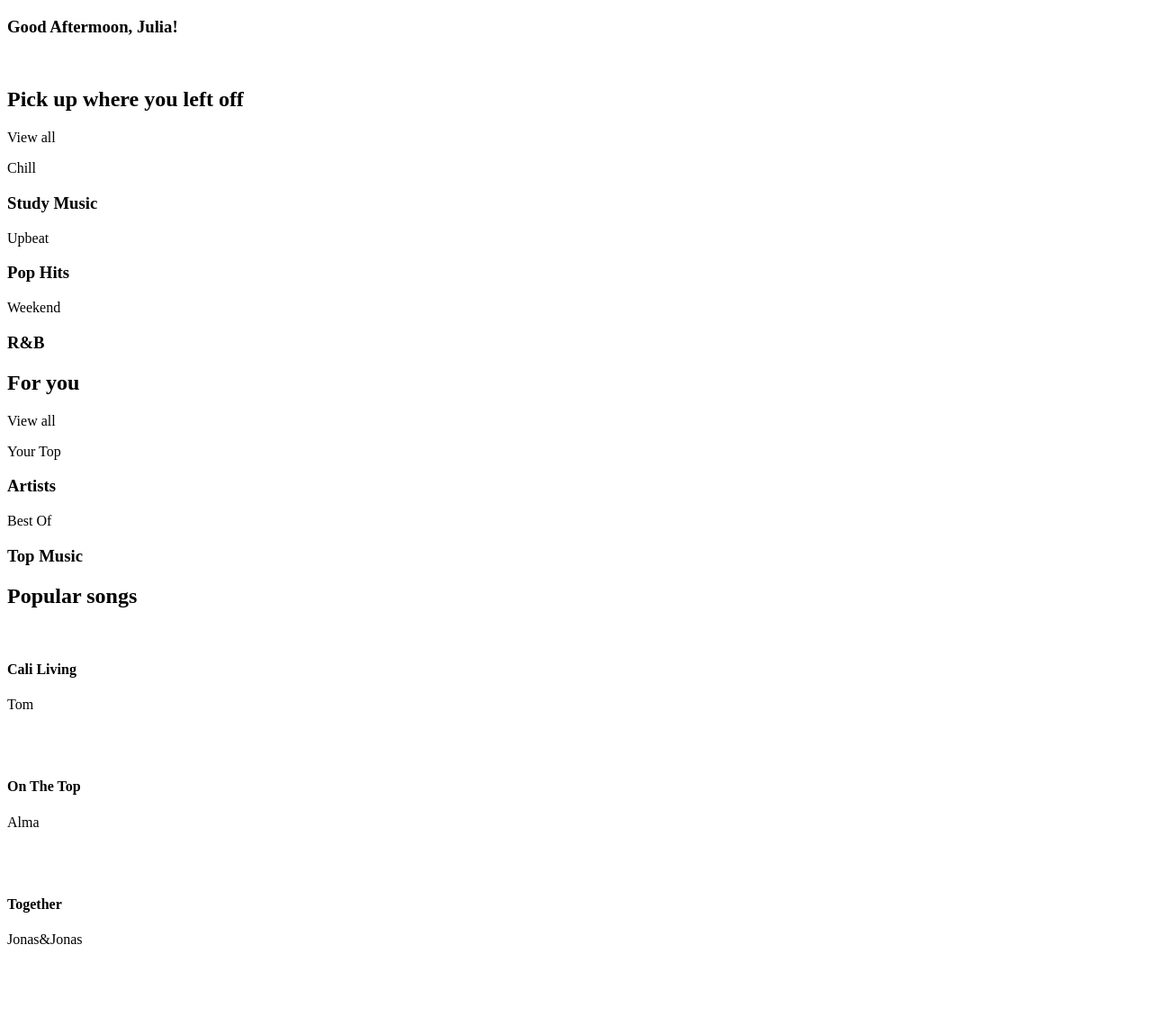
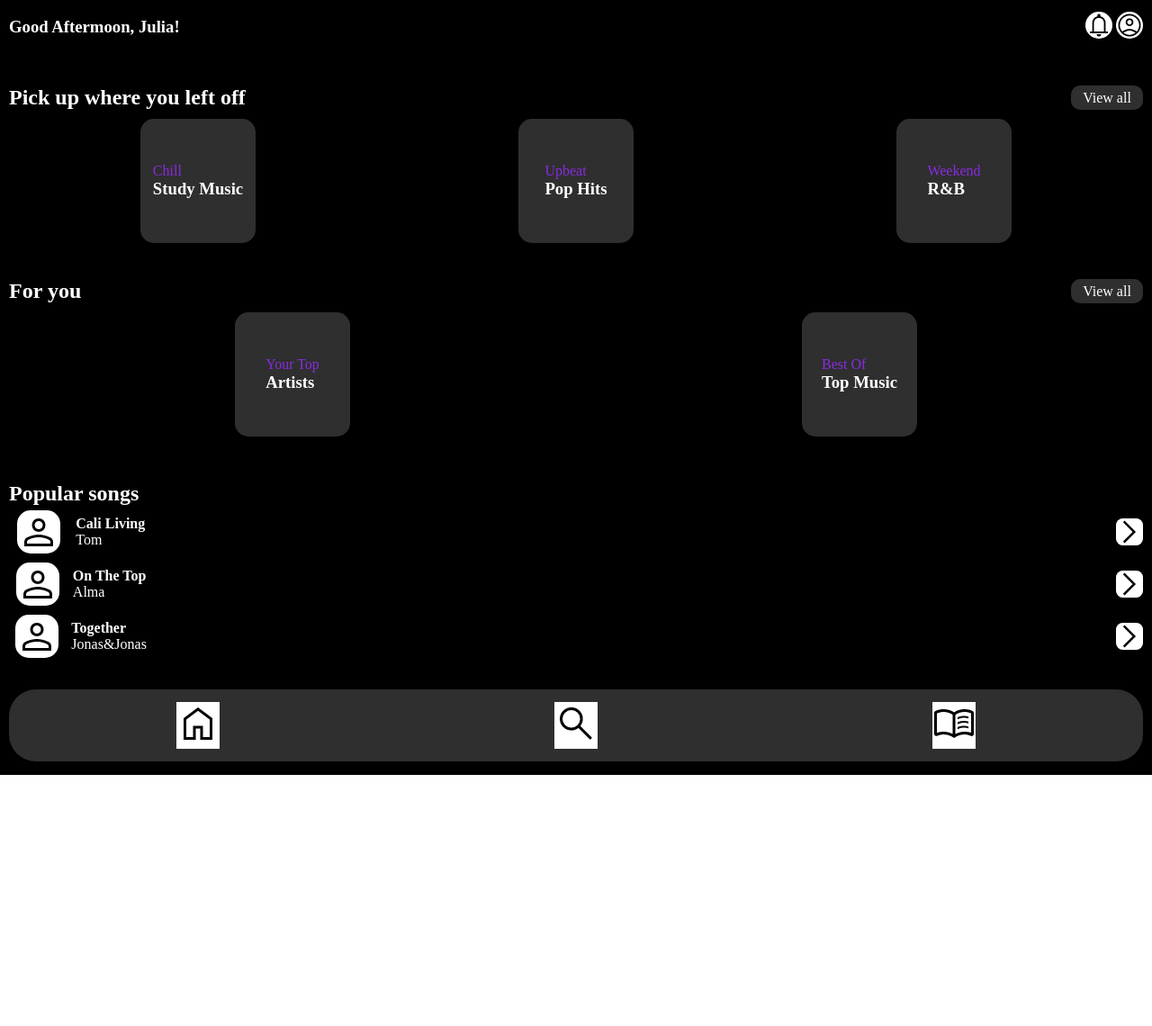
Before and after one commit to lion3011/Evaluacion-final, a plain HTML site: page index.html in a window 1280 px wide. Shown: the whole page at 90% size. After the commit the page ends 861 px from the top, so only its background shows below. Drawn offline with Linux system fonts and the light colour scheme; the site is published under a folder, as on GitHub Pages, so addresses that start at the root find nothing.

Commit message:
Update index.html

```diff
--- a/index.html
+++ b/index.html
@@ -5,15 +5,15 @@
     <meta http-equiv="X-UA-Compatible" content="IE=edge">
     <meta name="viewport" content="width=device-width, initial-scale=1.0">
     <title>Home</title>
-    <link rel="stylesheet" href="/css/app.css">
+    <link rel="stylesheet" href="css/app.css">
 </head>
 <body>
     <div class="flex_container">
         <div class="superior">
             <h3>Good Aftermoon, Julia!</h3>
             <div>
-                <img class="icon_superior" src="/images/notifications_FILL0_wght400_GRAD0_opsz48.png" alt="">
-                <img class="icon_superior" src="/images/account_circle_FILL0_wght400_GRAD0_opsz48.png" alt="" href="/profile.html">
+                <img class="icon_superior" src="images/notifications_FILL0_wght400_GRAD0_opsz48.png" alt="">
+                <img class="icon_superior" src="images/account_circle_FILL0_wght400_GRAD0_opsz48.png" alt="" href="profile.html">
             </div>
         </div>
         <div class="contenido">
@@ -69,46 +69,46 @@
             <h2>Popular songs</h2>
             <div class="list">
                 <div class="izq">
-                    <img class="foto" src="/images/person_FILL0_wght400_GRAD0_opsz48.png" alt="">
+                    <img class="foto" src="images/person_FILL0_wght400_GRAD0_opsz48.png" alt="">
                     <div>
                         <h4>Cali Living</h4>
                         <p>Tom</p>
                     </div>
                 </div>
                 <div class="der">
-                    <img class="fotod" src="/images/arrow_forward_ios_FILL0_wght400_GRAD0_opsz48.png" alt="">
+                    <img class="fotod" src="images/arrow_forward_ios_FILL0_wght400_GRAD0_opsz48.png" alt="">
                 </div>
             </div>
             <div class="list">
                 <div class="izq">
-                    <img class="foto" src="/images/person_FILL0_wght400_GRAD0_opsz48.png" alt="">
+                    <img class="foto" src="images/person_FILL0_wght400_GRAD0_opsz48.png" alt="">
                     <div>
                         <h4>On The Top</h4>
                         <p>Alma</p>
                     </div>
                 </div>
                 <div class="der">
-                    <img class="fotod" src="/images/arrow_forward_ios_FILL0_wght400_GRAD0_opsz48.png" alt="">
+                    <img class="fotod" src="images/arrow_forward_ios_FILL0_wght400_GRAD0_opsz48.png" alt="">
                 </div>
             </div>
             <div class="list">
                 <div class="izq">
-                    <img class="foto" src="/images/person_FILL0_wght400_GRAD0_opsz48.png" alt="">
+                    <img class="foto" src="images/person_FILL0_wght400_GRAD0_opsz48.png" alt="">
                     <div>
                         <h4>Together</h4>
                         <p>Jonas&Jonas</p>
                     </div>
                 </div>
                 <div class="der">
-                    <img class="fotod" src="/images/arrow_forward_ios_FILL0_wght400_GRAD0_opsz48.png" alt="">
+                    <img class="fotod" src="images/arrow_forward_ios_FILL0_wght400_GRAD0_opsz48.png" alt="">
                 </div>
             </div>
         </div>
         <div class="menu">
             <div class="menua">
-                <div class="iconos"><img src="/images/home_FILL0_wght400_GRAD0_opsz48.png" alt="" href="/index.html"></div>
-                <div class="iconos"><img src="/images/search_FILL0_wght400_GRAD0_opsz48.png" alt=""></div>
-                <div class="iconos"><img src="/images/menu_book_FILL0_wght400_GRAD0_opsz48.png" alt=""></div>
+                <div class="iconos"><img src="images/home_FILL0_wght400_GRAD0_opsz48.png" alt="" href="/index.html"></div>
+                <div class="iconos"><img src="images/search_FILL0_wght400_GRAD0_opsz48.png" alt=""></div>
+                <div class="iconos"><img src="images/menu_book_FILL0_wght400_GRAD0_opsz48.png" alt=""></div>
             </div>
         </div>
     </div>
```
